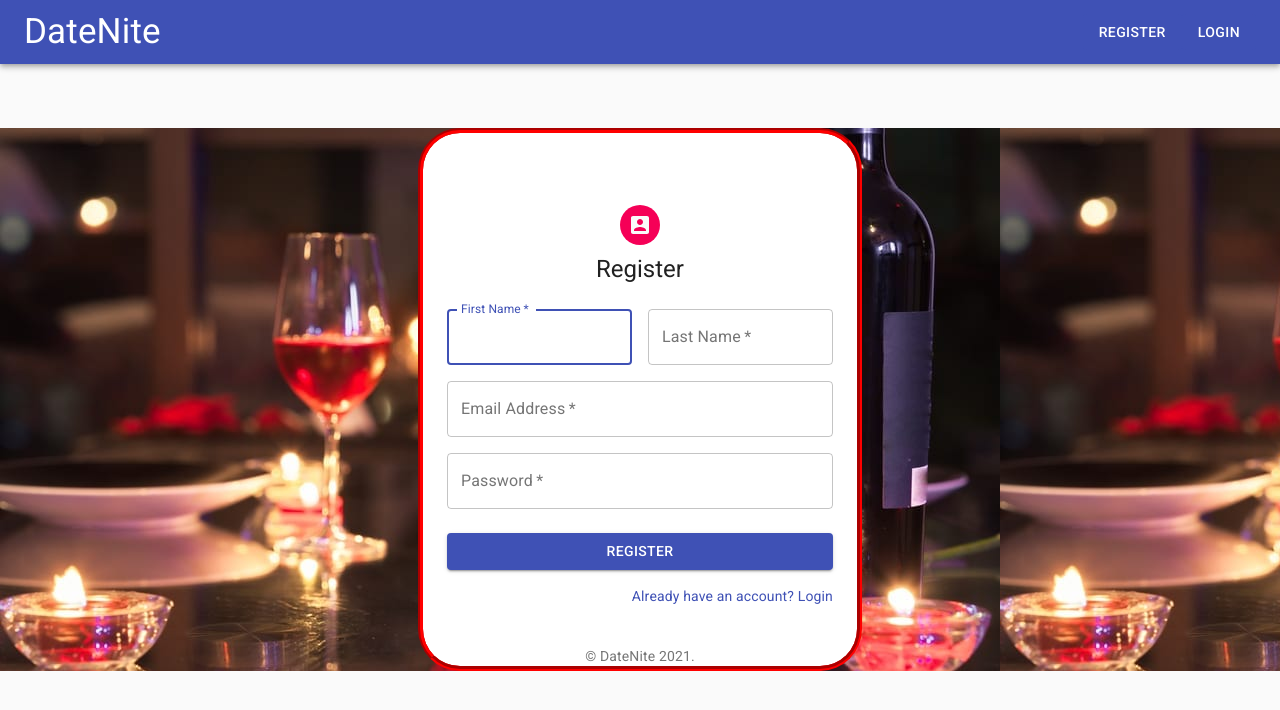
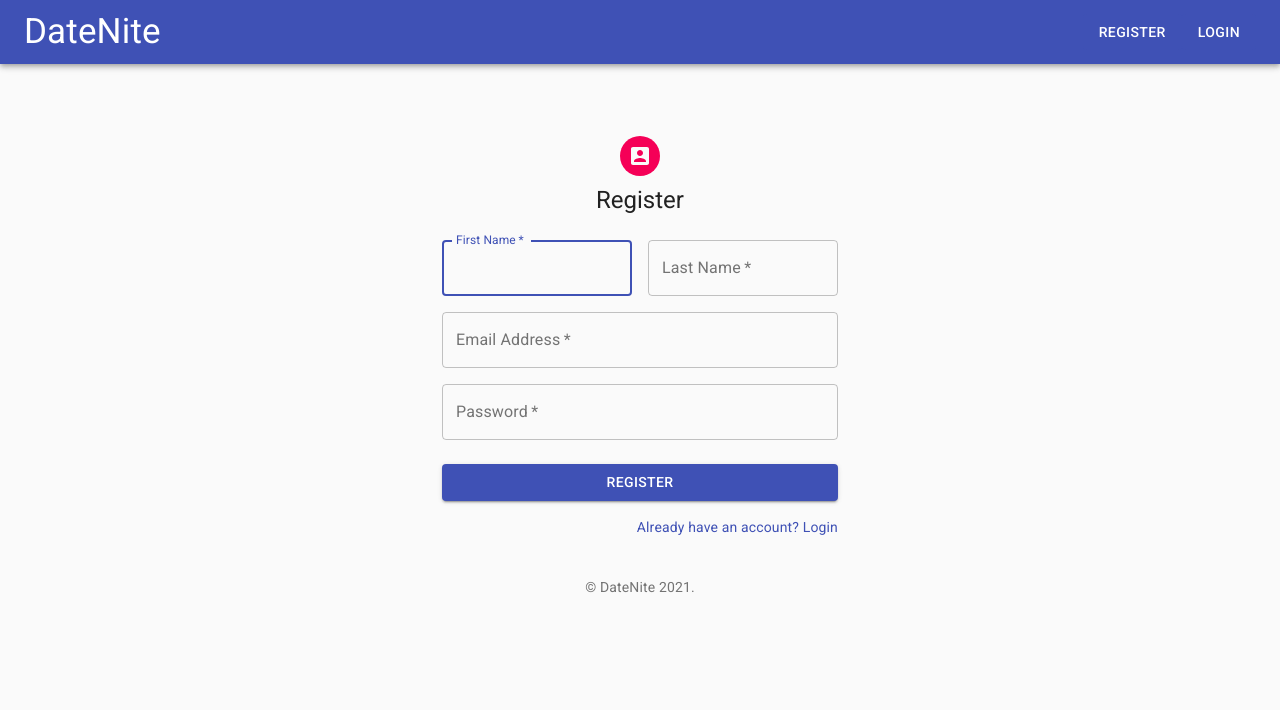
Before and after one commit to Emeka-asogwa/LHL-Final-project, a React (Create React App) app in the folder front-end/: page /register in a window 1280 px wide. Shown: the top 710 px of the page. Built offline with nearby package versions, Linux system fonts and the light colour scheme; no server answers.

Commit message:
Remove background pic

```diff
--- a/front-end/src/Register.js
+++ b/front-end/src/Register.js
@@ -72,8 +72,8 @@ export default function Register() {
   }
 
   return (
-    <div className="show-img">
-      <Container component="main" maxWidth="xs" className={classes.mainKey}>
+    <div>
+      <Container component="main" maxWidth="xs">
         <CssBaseline />
         <div className={classes.paper}>
           <Avatar className={classes.avatar}>
```
